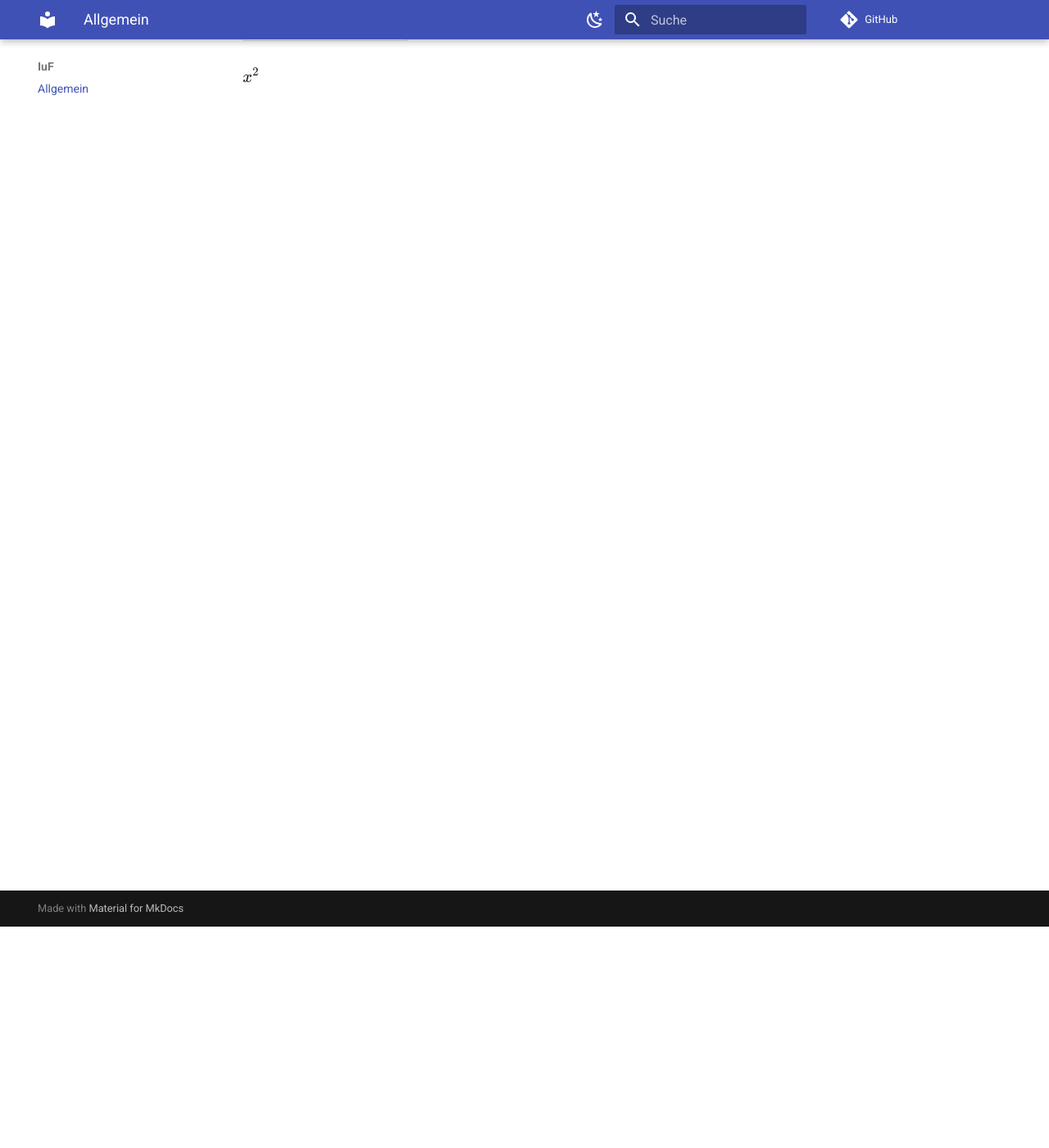
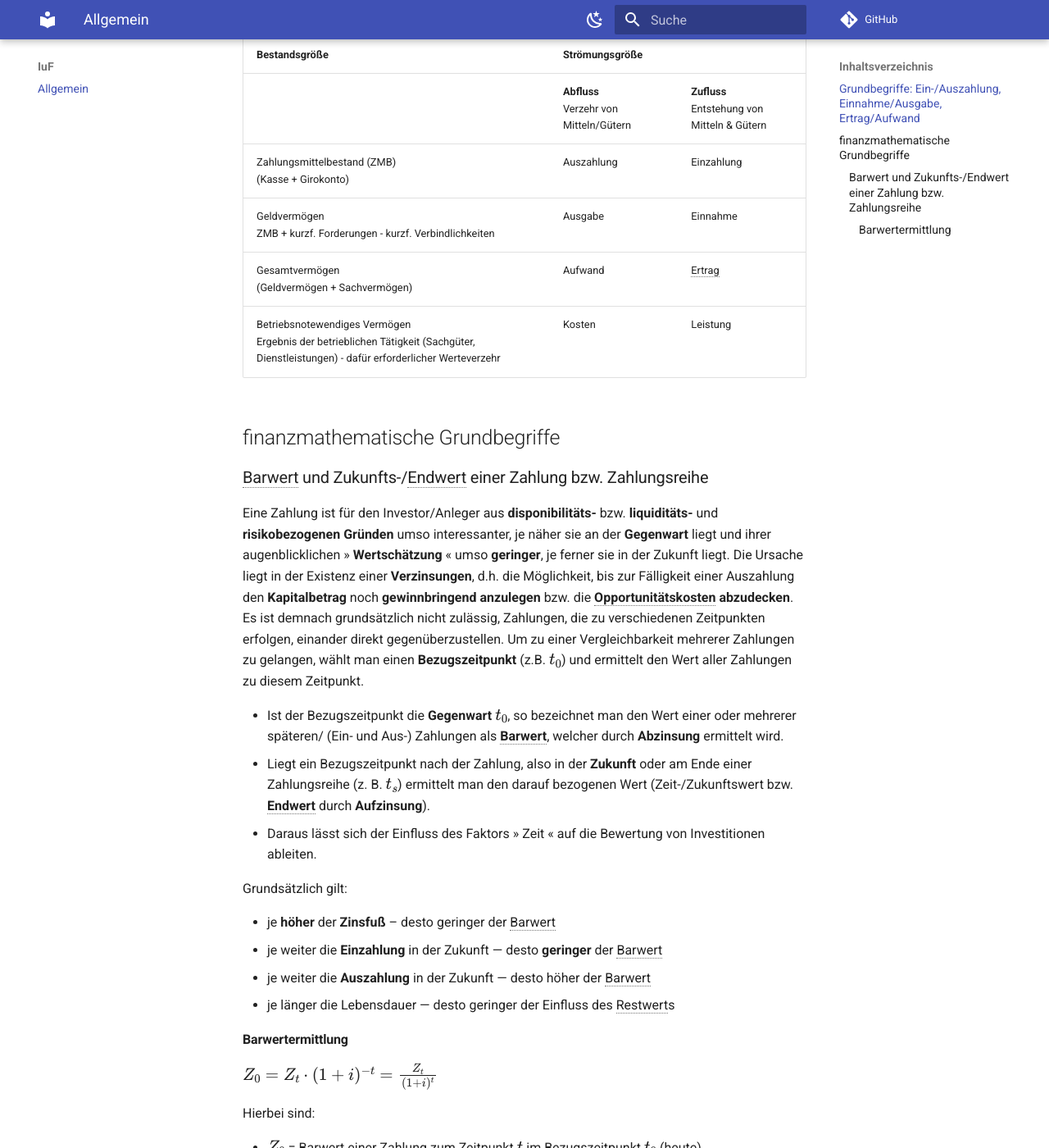
Before and after one commit to scholchr/webdevbook, an MkDocs documentation site: the page built from docs/iuf/index.md, in a window 1280 px wide and 1400 px high, scrolled down 270 px. Shown: the whole window at 82% size. Built offline with MkDocs 1.6.1 and Material for MkDocs 9.7.7, drawn with Linux system fonts in a browser that asks for light colours; comment, search, counter and statistics services are not loaded; some of the changed text lies outside the part shown.

Commit message:
Finanzmathematische Grundbegriffe (WIP) und Glossar hinzugefügt

```diff
--- a/docs/iuf/index.md
+++ b/docs/iuf/index.md
@@ -1,9 +1,58 @@
-Date: 18.10.2021
-
 # Investition und Finanzierung
 
-| test | test2 |
-|:-----|:-----:|
-|a     | b     |
+## Grundbegriffe: Ein-/Auszahlung, Einnahme/Ausgabe, Ertrag/Aufwand
+| Bestandsgröße         | Strömungsgröße                                  | |
+| --------------------- | ----------------------------------------------- | - |
+|                       | **Abfluss** <br/> Verzehr von Mitteln/Gütern    | **Zufluss** <br/> Entstehung von Mitteln & Gütern |
+| Zahlungsmittelbestand (ZMB) <br/> (Kasse + Girokonto)                   | Auszahlung  | Einzahlung                          |
+| Geldvermögen <br/> ZMB + kurzf. Forderungen - kurzf. Verbindlichkeiten  | Ausgabe     | Einnahme                            |
+| Gesamtvermögen <br/> (Geldvermögen + Sachvermögen)                      | Aufwand     | Ertrag    |
+| Betriebsnotewendiges Vermögen <br/> Ergebnis der betrieblichen Tätigkeit (Sachgüter, Dienstleistungen) - dafür erforderlicher Werteverzehr | Kosten | Leistung |
 
-\(x^2\)
+
+## finanzmathematische Grundbegriffe
+
+### Barwert und Zukunfts-/Endwert einer Zahlung bzw. Zahlungsreihe
+
+Eine Zahlung ist für den Investor/Anleger aus **disponibilitäts-** bzw. **liquiditäts-** und **risikobezogenen Gründen**
+umso interessanter, je näher sie an der **Gegenwart** liegt und ihrer augenblicklichen » **Wertschätzung** « umso **geringer**,
+je ferner sie in der Zukunft liegt. Die Ursache liegt in der Existenz einer **Verzinsungen**, d.h. die Möglichkeit, bis
+zur Fälligkeit einer Auszahlung den **Kapitalbetrag** noch **gewinnbringend anzulegen** bzw. die **Opportunitätskosten
+abzudecken**. Es ist demnach grundsätzlich nicht zulässig, Zahlungen, die zu verschiedenen Zeitpunkten erfolgen, einander
+direkt gegenüberzustellen. Um zu einer Vergleichbarkeit mehrerer Zahlungen zu gelangen, wählt man einen **Bezugszeitpunkt**
+(z.B. $t_0$) und ermittelt den Wert aller Zahlungen zu diesem Zeitpunkt.
+
+* Ist der Bezugszeitpunkt die **Gegenwart** $t_0$, so bezeichnet man den Wert einer oder mehrerer späteren/ (Ein- und Aus-)
+Zahlungen als **Barwert**, welcher durch **Abzinsung** ermittelt wird.
+* Liegt ein Bezugszeitpunkt nach der Zahlung, also in der **Zukunft** oder am Ende einer Zahlungsreihe (z. B. $t_s$) ermittelt
+man den darauf bezogenen Wert (Zeit-/Zukunftswert bzw. **Endwert** durch **Aufzinsung**).
+* Daraus lässt sich der Einfluss des Faktors » Zeit « auf die Bewertung von Investitionen ableiten.
+
+
+Grundsätzlich gilt:
+
+* je **höher** der **Zinsfuß** – desto geringer der Barwert
+* je weiter die **Einzahlung** in der Zukunft — desto **geringer** der Barwert
+* je weiter die **Auszahlung** in der Zukunft — desto höher der Barwert
+* je länger die Lebensdauer — desto geringer der Einfluss des Restwert­s
+
+#### Barwertermittlung
+$Z_0 = Z_t \cdot (1+i)^{-t} = \frac{Z_t}{(1+i)^t}$
+
+Hierbei sind:
+
+* $Z_0$ = Barwert einer Zahlung zum Zeitpunkt $t$ im Bezugszeitpunkt $t_0$ (heute)
+* $T$ = Zeitpunkt der Zahlung, wobei gilt $t>0$
+* $Z_t$ = zuküngtige (Ein- oder Aus-)Zahlung zum Zeitpunkt $t$
+* $I$ = Zinssatz (entspricht absolutem Wert des Zinsfußes)
+
+Den Ausdruck $(1+i)^{-t}$ bzw. $\frac{1}{(1+i)^t}$ bezeichnat man als **Diskontierungs-** oder **Abzinsungsfaktor**
+
+
+!!! example
+
+    TEst
+    Test
+
+
+--8<-- "includes/glossar_iuf.md"
--- /dev/null
+++ b/includes/glossar_iuf.md
@@ -0,0 +1,5 @@
+*[Barwert]: Heutiger Wert einer oder mehrerer Ein- und Auszahlungen. Wird durch Abzinsung ermittelt.
+*[Endwert]: Bezugszeitpunkt einer Ein- und Auszahlung liegt in der Zukunft. Wird durch Aufzinsung ermittelt.
+*[Ertrag]: die von einer Unternehmung einer Periode wegen der Erstellung von Gütern oder Dienstleistungen zugerechneten Einnahmen
+*[Opportunitätskosten]: Rendite alternativer Investitionsmöglichkeiten
+*[Restwert]: Verkaufserlöse einer Anlage (Anschaffungswert - bisherige Abschreibungen), Gelingt der Verkauf spricht man vom Liquidationserlös.
```
